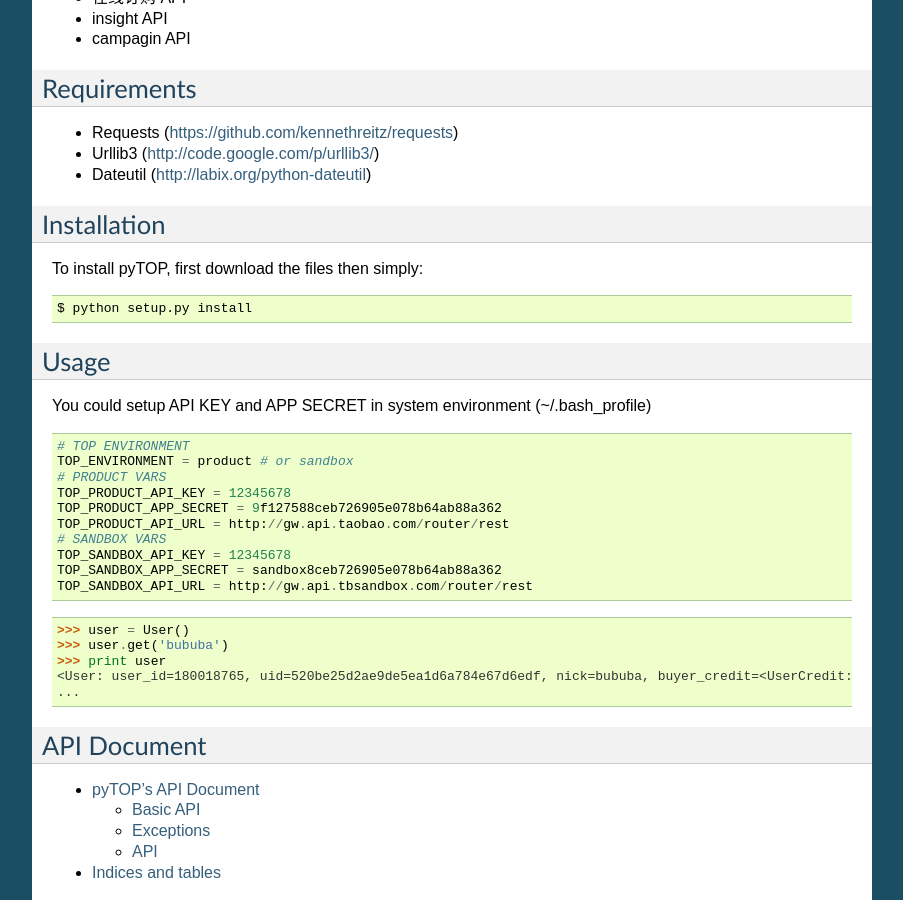
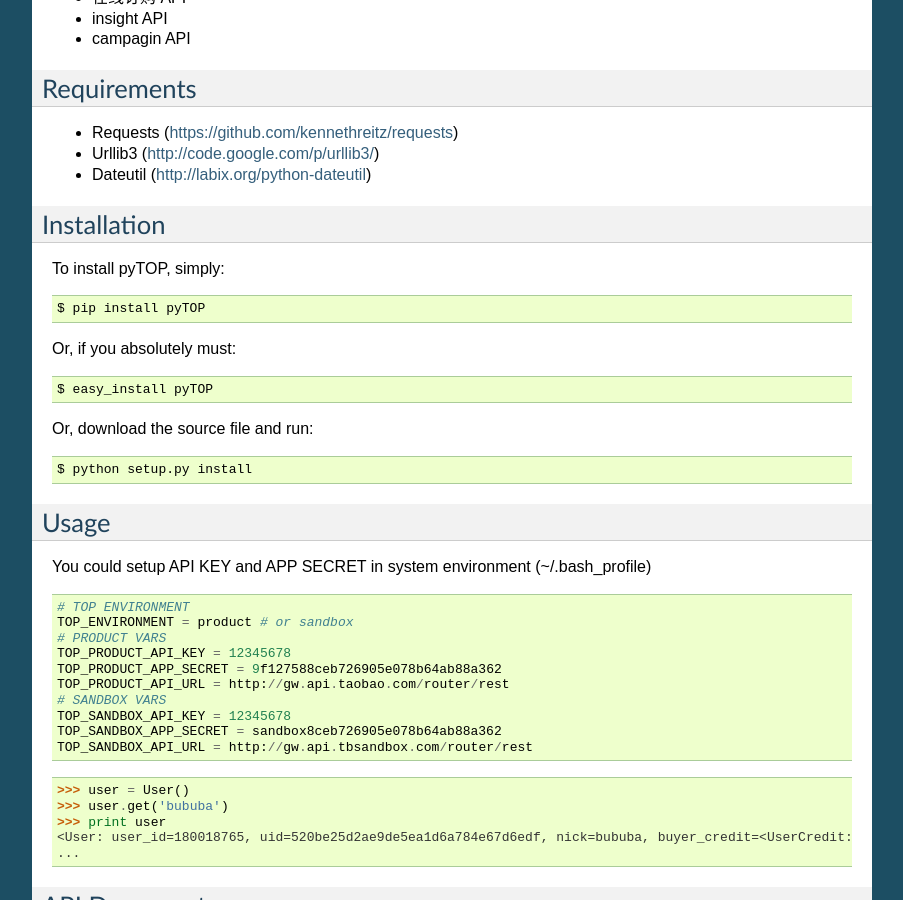
Before and after one commit to bububa/pyTOP, a Sphinx documentation site: the page built from doc/index.rst, in a window 1280 px wide and 900 px high, scrolled down 510 px. Shown: the whole window, without its empty margins (198-1101 px from the left). Built offline with Sphinx 7.4.7, drawn with Linux system fonts in a browser that asks for light colours.

```diff
--- a/doc/index.rst
+++ b/doc/index.rst
@@ -42,7 +42,15 @@ Requirements
 Installation
 ------------
 
-To install pyTOP, first download the files then simply: ::
+To install pyTOP, simply: ::
+
+   $ pip install pyTOP
+
+Or, if you absolutely must: ::
+
+   $ easy_install pyTOP
+
+Or, download the source file and run: ::
 
    $ python setup.py install
 
--- a/setup.py
+++ b/setup.py
@@ -27,6 +27,8 @@ required = []
 
 if sys.version_info[:2] < (2,6):
     required.append('simplejson')
+
+required.append('python-dateutil')
 
 setup(
     name='pyTOP',
```
Also changed, not shown: README.rst (+10 -2 lines), 6 other files.
